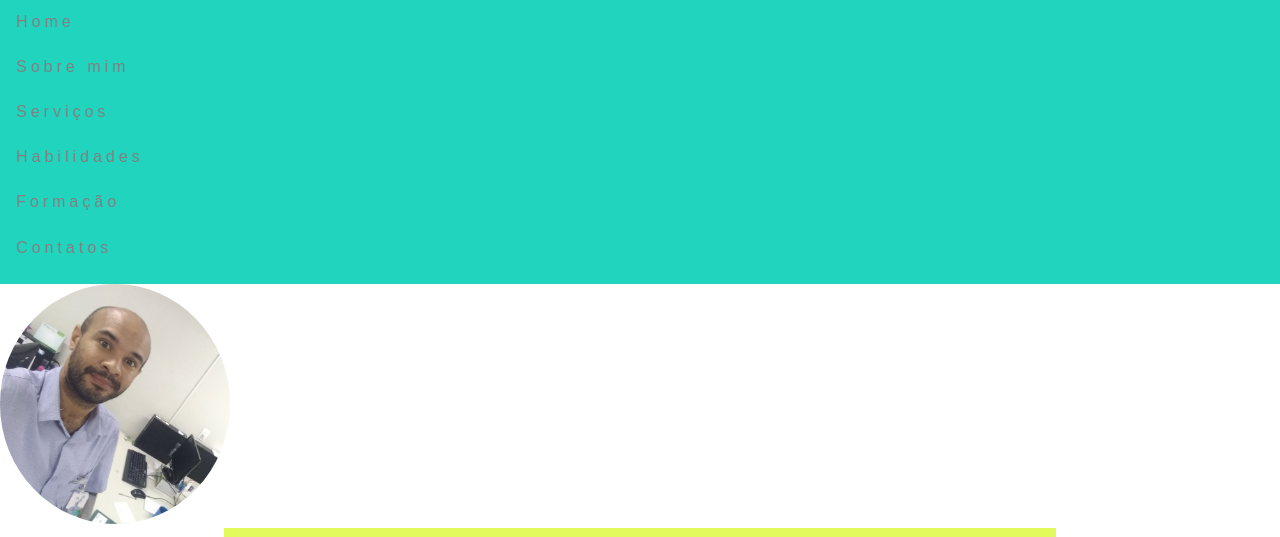
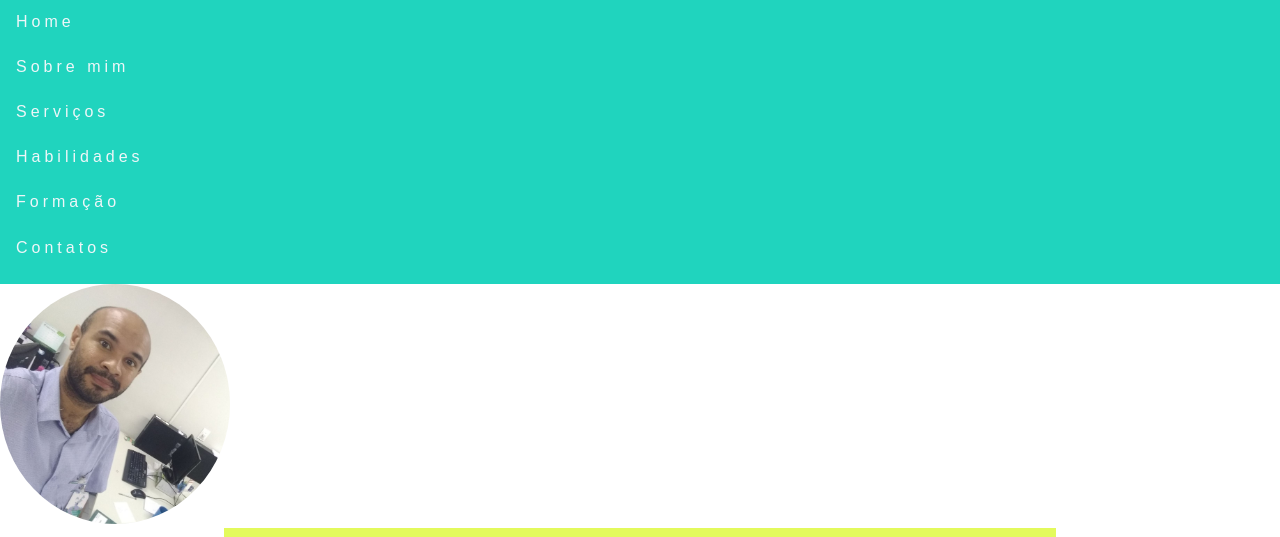
Before and after one commit to carlosnascimentopoo/Home, a plain HTML site: page index.html in a window 1280 px wide. Shown: the part 135-672 px from the top of the page. Drawn offline with Linux system fonts and the light colour scheme; a web font is replaced by a local one.

Commit message:
new-tool-conection

```diff
--- a/index.html
+++ b/index.html
@@ -36,6 +36,8 @@
          header{
             background: var(--cor01);
         }
+
+
         header > h1{
             font-family: 'Allerta Stencil', sans-serif;
             font-family: 'Black Ops One', cursive;
@@ -56,29 +58,21 @@
         nav{
             background: var(--cor02);
             padding: 0.5em 0.5em 0.5em 0em;
-
         }
 
         nav > ul li >a {
             text-decoration: none;
             font-family: 'Allerta Stencil', sans-serif;
-        Color:gray;
+            Color:rgb(238, 246, 248);
             letter-spacing:4px;
-
-
             }
 
         nav > ul li{
-
                 padding-top:0.5em;
                 padding-bottom:1.2em;
                 margin-left: 1em;
                 list-style:none;
-
-
             }
-
-
 
 
          main{
@@ -160,23 +154,21 @@ Max-width: 230px;
 <body>
     <header>
         <h1> Carlos Nascimento </h1>
-
             <p> Porque a vida é o agora </p>
 
 
             <nav>
                 <ul>
-
                         <li> <a href="" class="space">Home</a> </li>
                         <li>  <a href="">Sobre mim</a> </li>
                         <li><a href="">Serviços </a></li>
                         <li>  <a href="">Habilidades </a></li>
                         <li> <a href="">Formação</a></li>
                         <li> <a href="">Contatos </a></li>
+                </ul>
             </nav>
+    </header>
 
-</ul>
-    </header>
     <img src="perfil_carlosNascimento_compressed.png" class="myPhoto">
     <main>
         <article>
@@ -219,17 +211,11 @@ Max-width: 230px;
                         <p>
                                 [ícone] ~ [ícone] ~ [ícone]
                         </p>
-
-
-
     </main>
 
     <footer>
        <p> Copy right - <a href="#" target="_blank">Carlos Nascimento</a> - 2022 </p>
     </footer>
 
-
-
-
 </body>
 </html>
```
Lines whose indentation alone changed are shown as unchanged.
